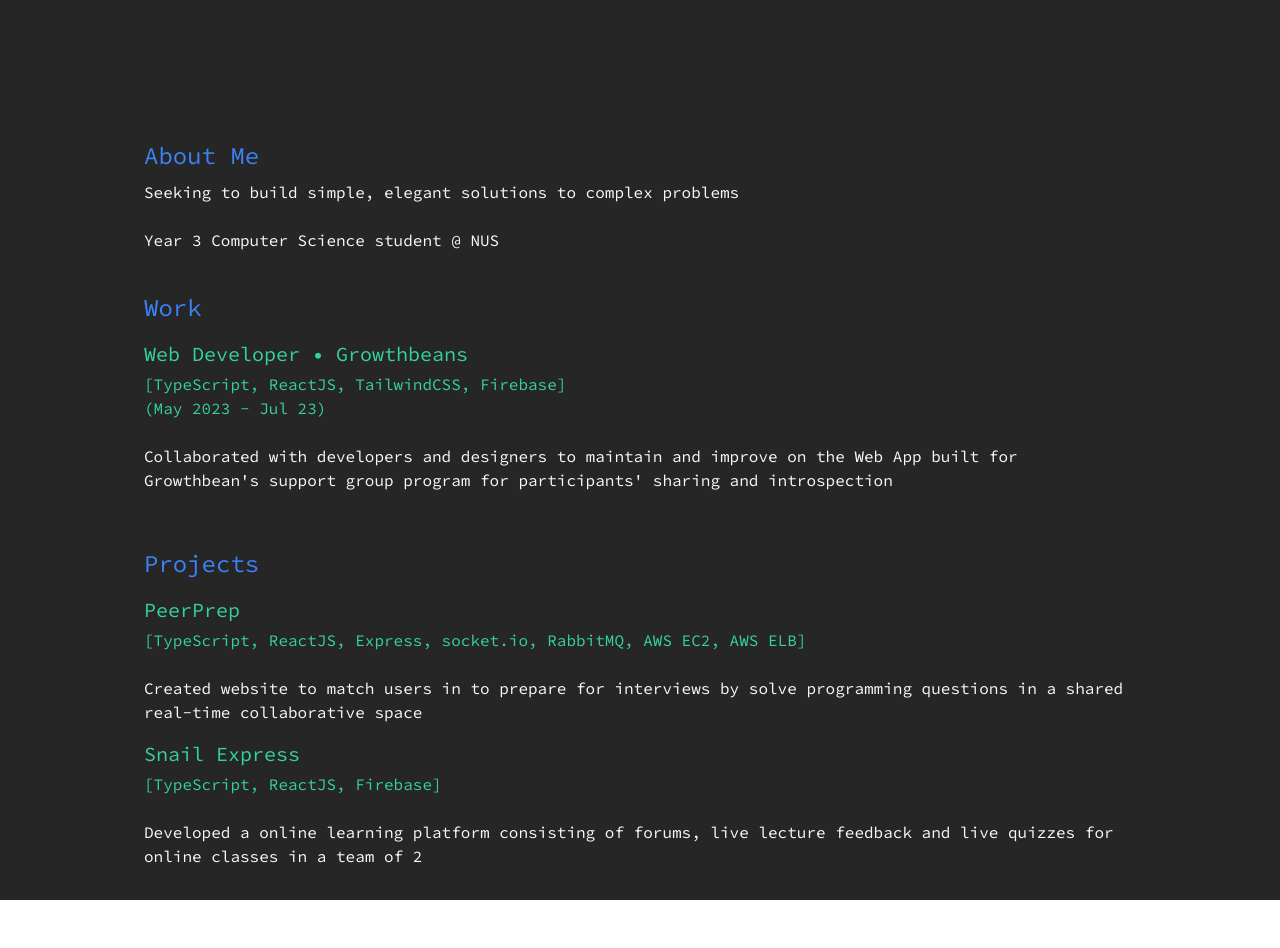
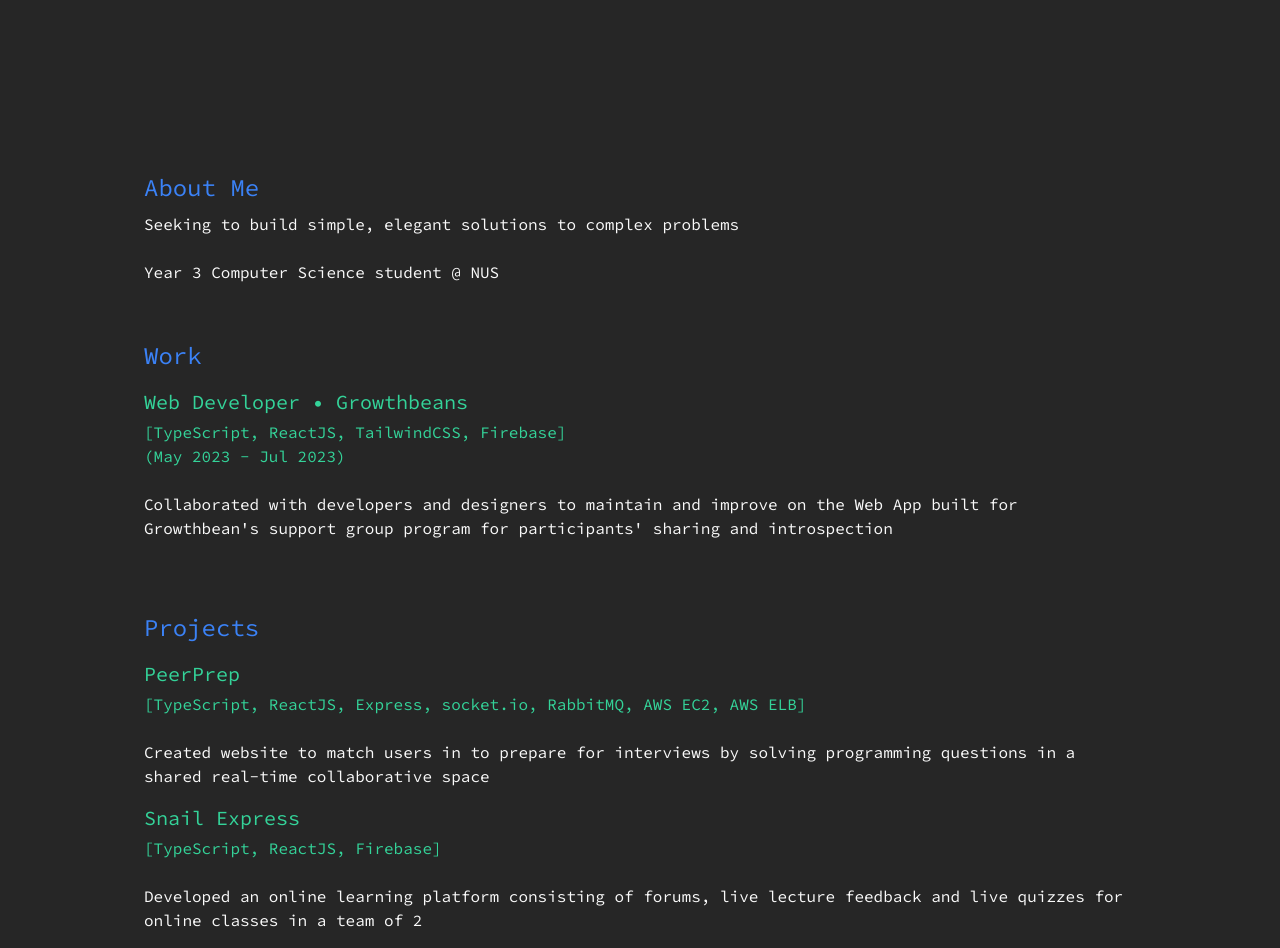
Before and after one commit to gohyongjing/portfolio, a Next.js app: page / in a window 1280 px wide. Shown: the part 660-1608 px from the top of the page. Before the commit the page ends 1560 px from the top, so only its background shows below. Built offline with nearby package versions, Linux system fonts and the light colour scheme.

Commit message:
Fix typos and alignment

```diff
--- a/src/app/page.tsx
+++ b/src/app/page.tsx
@@ -38,7 +38,7 @@ export default function Home() {
                   <>
                     [TypeScript, ReactJS, TailwindCSS, Firebase]
                     <br />
-                    (May 2023 - Jul 23)
+                    (May 2023 - Jul 2023)
                   </>
                 }
                 content="Collaborated with developers and designers to maintain and improve on the Web App built for Growthbean's support group program for participants' sharing and introspection"
@@ -57,7 +57,7 @@ export default function Home() {
                       [TypeScript, ReactJS, Express, socket.io, RabbitMQ, AWS EC2, AWS ELB]                    <br />
                     </>
                   }
-                  content="Created website to match users in to prepare for interviews by solve programming questions in a shared real-time collaborative space"
+                  content="Created website to match users in to prepare for interviews by solving programming questions in a shared real-time collaborative space"
                 />
                 <Subsection
                   heading="Snail Express"
@@ -66,7 +66,7 @@ export default function Home() {
                       [TypeScript, ReactJS, Firebase]
                     </>
                   }
-                  content="Developed a online learning platform consisting of forums, live lecture feedback and live quizzes for online classes in a team of 2"
+                  content="Developed an online learning platform consisting of forums, live lecture feedback and live quizzes for online classes in a team of 2"
                 />
               </>
 
--- a/src/app/ui/section.tsx
+++ b/src/app/ui/section.tsx
@@ -10,7 +10,13 @@ export default function Section({
   content
 }: SectionProps) {
   return (
-    <div className="mx-8 sm:mx-16 md:mx-36 my-4" id={id}>
+    <div className="mx-8 sm:mx-16 md:mx-36" id={id}>
+      <div className="h-12">
+        {
+          /* Empty div to pad the top to allow automatic
+          scrolling without being blocked by the nav bar */
+        }
+      </div>
       <h1 className="my-2 text-2xl text-blue-500">
         {heading}
       </h1>
```
